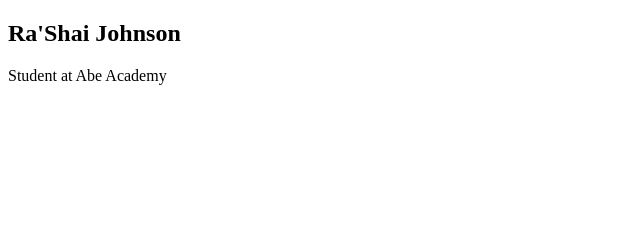
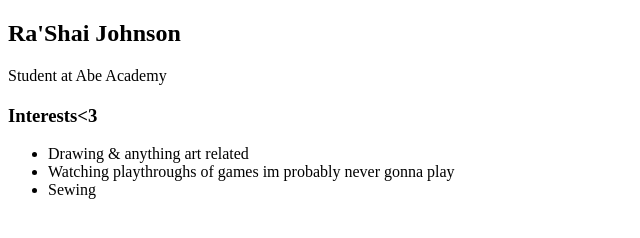
Before and after one commit to RaShaiJohnson729/RaShaiJohnson729.github.io, a plain HTML site: page index.html in a window 1280 px wide. Shown: the whole page, without its empty margins (0-640 px from the left). Drawn offline with Linux system fonts and the light colour scheme.

Commit message:
TODO -- completed

```diff
--- a/index.html
+++ b/index.html
@@ -18,12 +18,26 @@
              <h2>Ra'Shai Johnson</h2>
 
                <p>Student at Abe Academy</p>
-              </div>
+
 
               <!--Content section-->
               <div>
+               <h2></h2>
+               <p></p>
+               <!--Interests section-->
 
-               </div>
+               <div>
+                    <h3>Interests<3</h3>
+                    <ul>
+                        <li>Drawing & anything art related</li>
+                        <li>Watching playthroughs of games im probably never gonna play</li>
+                        <li>Sewing</li>
+                     </ul>
+                 </div>
+             </div>
+             <!--sidebar section-->
+             <div> </div>
+                 </main>
           </main>
 
        </div>
```
